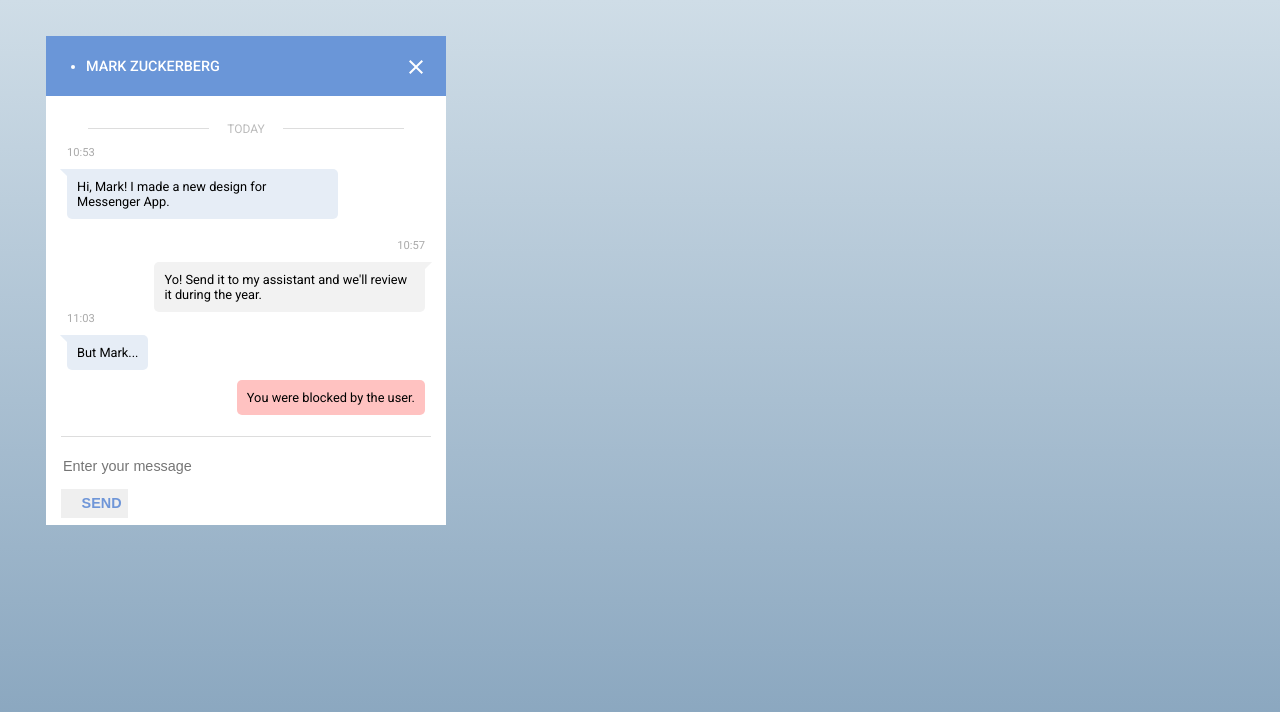
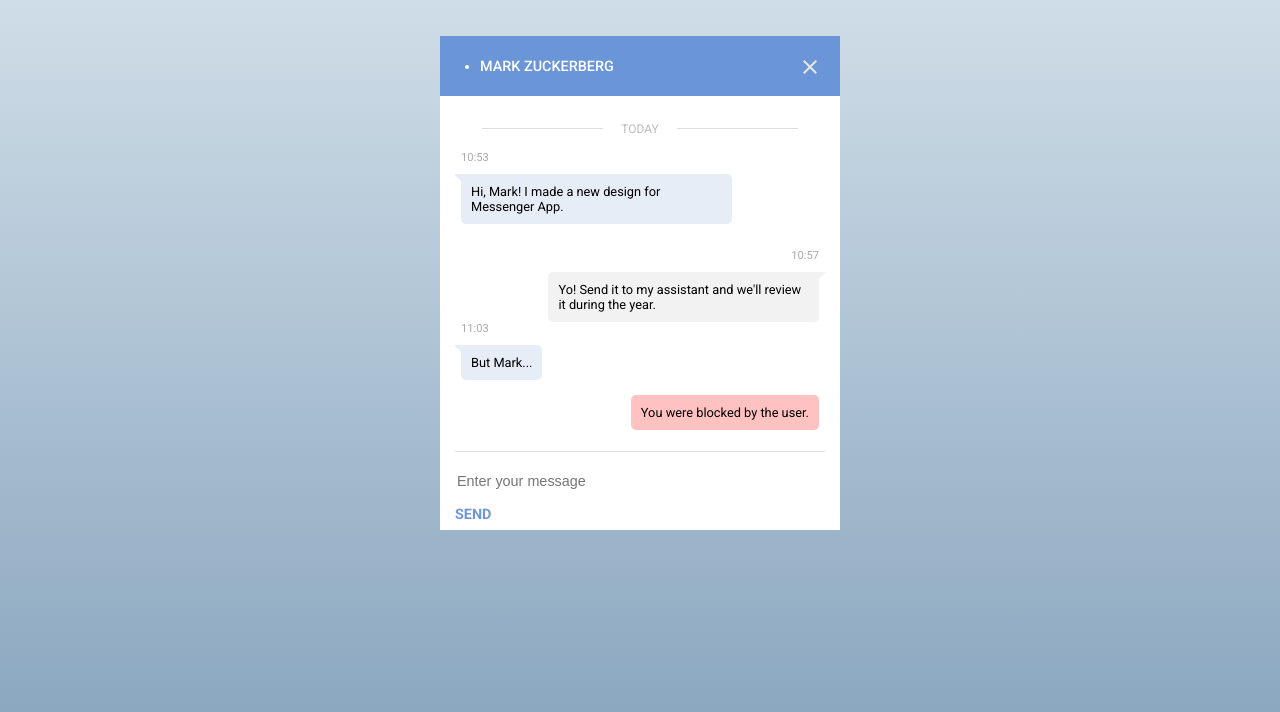
Before and after one commit to oberziner/ui-sandbox, a website: page step4/index.html in a window 1280 px wide. Drawn offline with Linux system fonts and the light colour scheme.

Commit message:
Step 4 - Replacing button with a

```diff
--- a/step4/index.html
+++ b/step4/index.html
@@ -38,7 +38,7 @@
     </div>
     <div class="message-input-box">
       <input type="text" placeholder="Enter your message"/>
-      <button>Send</button>
+      <a class="send-link" href="#">Send</a>
     </div>
   </div>
 
--- a/step4/styles.css
+++ b/step4/styles.css
@@ -11,7 +11,7 @@
 .chat-box {
   width: 400px;
   background-color: #fff;
-  margin: 36px 38px;
+  margin: 36px auto;
 }
 
 .chat-title {
@@ -32,6 +32,11 @@
   position: absolute;
   top: 31%;
   right: 18px;
+  filter: brightness(0.9);
+}
+
+.close-icon:hover {
+  filter: brightness(1);
 }
 
 .message-list {
@@ -62,7 +67,7 @@
 }
 
 .message-box {
-  margin: 10px 0;
+  margin: 15px 0;
   clear: both;
 }
 
@@ -141,18 +146,15 @@
 .message-input-box input {
   line-height: 3em;
   font-size: 0.9em;
-  width: 80%;
+  width: 88%;
   border: none;
+  outline: none;
 }
 
-.message-input-box button {
-  width: 18%;
-  height: 2em;
-  border: none;
+.send-link {
   text-transform: uppercase;
-  text-align: right;
   color: #6f96d8;
   font-weight: 700;
   font-size: 0.9em;
-  outline: none;
+  text-decoration: none;
 }
```
